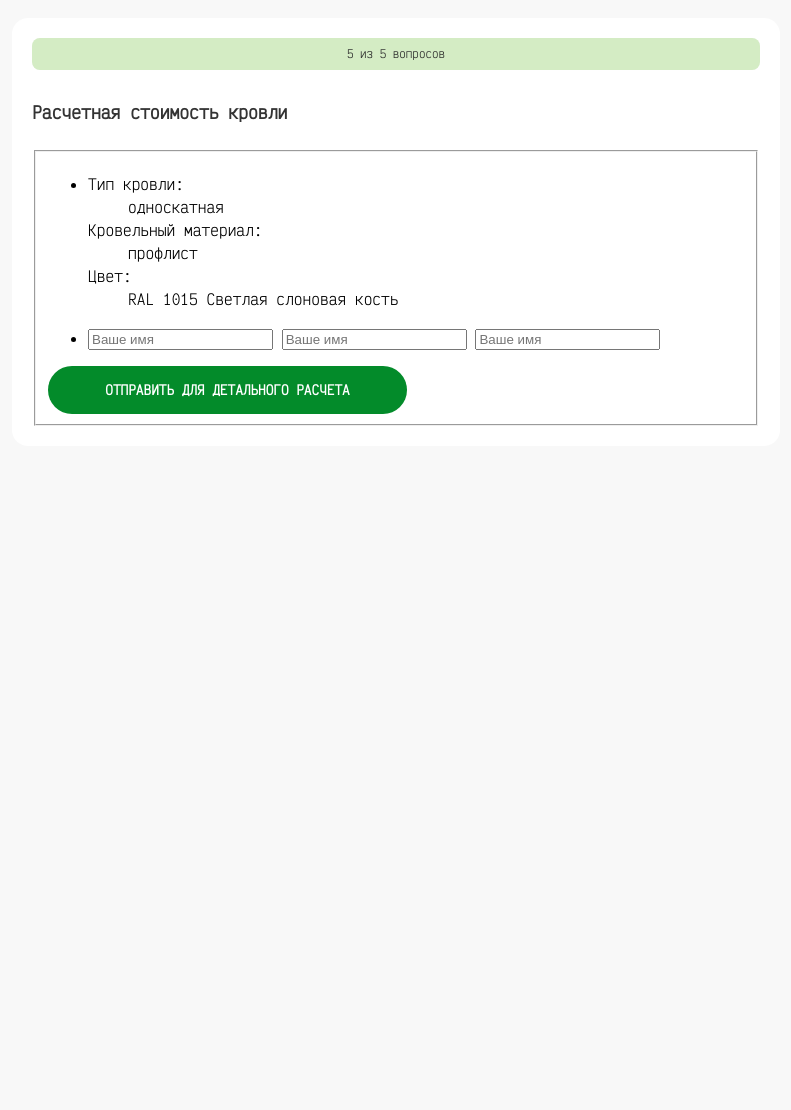
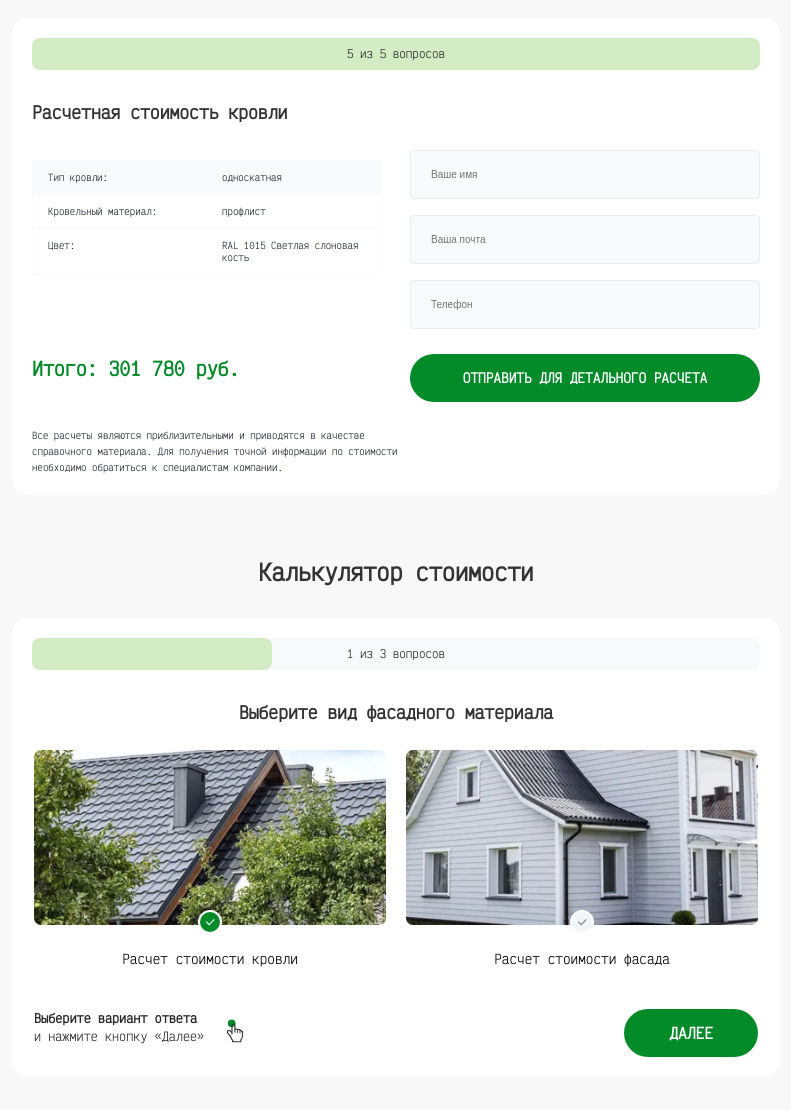
Before and after one commit to alexanderVLG/krovlya-calculator, a website: page source/index.html in a window 1280 px wide. Shown: the part 2920-4030 px from the top of the page, without its empty margins (244-1035 px from the left). Before the commit the page ends 3446 px from the top, so only its background shows below. Drawn offline with nearby package versions, Linux system fonts and the light colour scheme; files that its build step writes are made by us from their sources.

Commit message:
add photo, new sections

```diff
--- a/source/index.html
+++ b/source/index.html
@@ -426,23 +426,80 @@
                   <dd class="roof-description__definition">RAL 1015 Светлая слоновая кость</dd>
                 </dl>
               </li>
-              <li class="calculator-roof-total__item">
+              <li class="calculator-roof-total__item calculator-roof-total__item--input-flex">
                 <label>
                   <input class="calculator-roof-total__input" type="text" placeholder="Ваше имя" name="calculator-roof-total__name">
                 </label>
                 <label>
-                  <input class="calculator-roof-total__input" type="email" placeholder="Ваше имя" name="calculator-roof-total__email">
+                  <input class="calculator-roof-total__input" type="email" placeholder="Ваша почта" name="calculator-roof-total__email">
                 </label>
                 <label>
-                  <input class="calculator-roof-total__input" type="phone" placeholder="Ваше имя" name="calculator-roof-total__phone">
+                  <input class="calculator-roof-total__input" type="phone" placeholder="Телефон" name="calculator-roof-total__phone">
                 </label>
               </li>
             </ul>
+            <div class="calculator-roof-total__wrapper">
+              <p class="calculator-roof-total__text">Итого: <span id="calculator-total-price">301 780</span> руб.</p>
+              <button class="calculator-button calculator-button--font-size calculator-button--width calculator-button--primary-color calculator-button--primary-position" type="button">
+                Отправить для детального расчета
+              </button>
+            </div>
+            <p class="calculator-roof-total__notice">
+              Все расчеты являются приблизительными и приводятся в качестве справочного материала. Для получения точной информации по стоимости необходимо обратиться к специалистам компании.
+            </p>
+          </fieldset>
+        </form>
+      </div>
+    </section>
 
-            <button class="calculator-button calculator-button--font-size calculator-button--width calculator-button--primary-color calculator-button--primary-position" type="button">
-              Отправить для детального расчета
-            </button>
-
+    <!-- Фасад этапы -->
+    <!-- 1й этап -->
+    <section class="calculator">
+      <h1 class="calculator__title">Калькулятор стоимости</h1>
+      <div class="calculator__container">
+        <div class="progress-bar">
+          <div class="progress-bar-range" style="top: 0; left: 0; width: 33%;"></div>
+          <div class="progress-bar-text"><span>1&nbsp;</span>из <span>3&nbsp;</span>вопросов</div>
+        </div>
+        <form class="form-calculator" action="#">
+          <h2 class="form-calculator__title">Выберите вид фасадного материала</h2>
+          <fieldset class="calculator-filter">
+            <legend class="visually-hidden">Выберите вид фасадного материала</legend>
+            <ul class="calculator-filter__list">
+              <li class="calculator-filter__item">
+                <picture class="calculator-filter__image">
+                  <source media="(min-width: 1440px)" width="395" height="197" type="image/webp" srcset="images/step-1-photo1@1x.webp 1x, images/step-1-photo1@2x.webp 2x">
+                  <source media="(min-width: 768px)" width="395" height="197" type="image/webp" srcset="images/step-1-photo1@1x.webp 1x, images/step-1-photo1@2x.webp 2x">
+                  <img class="calculator-filter__image" src="images/step-1-photo1@1x.webp" srcset="images/step-1-photo1@2x.webp 2x" width="280" height="140" alt="Загородный дом.">
+                </picture>
+                <label class="control">
+                  <input class="control-input visually-hidden" type="radio" name="type-calculation" checked>
+                  <span class="control-mark"><svg width="10" height="8" viewBox="0 0 10 8" fill="none" xmlns="http://www.w3.org/2000/svg">
+                      <path d="M1.18176 3.72731L4.18176 6.72731L9.36358 1.27277" stroke-width="1.09091" />
+                    </svg></span>
+                  <span class="control-label">Расчет стоимости кровли</span>
+                </label>
+              </li>
+              <li class="calculator-filter__item">
+                <picture class="calculator-filter__image">
+                  <source media="(min-width: 1440px)" width="395" height="197" type="image/webp" srcset="images/step-1-photo2@1x.webp 1x, images/step-1-photo2@2x.webp 2x">
+                  <source media="(min-width: 768px)" width="395" height="197" type="image/webp" srcset="images/step-1-photo2@1x.webp 1x, images/step-1-photo2@2x.webp 2x">
+                  <img class="calculator-filter__image" src="images/step-1-photo2@1x.webp" srcset="images/step-1-photo2@2x.webp 2x" width="280" height="140" alt="Загородный дом.">
+                </picture>
+                <label class="control">
+                  <input class="control-input visually-hidden" type="radio" name="type-calculation">
+                  <span class="control-mark"><svg width="10" height="8" viewBox="0 0 10 8" fill="none" xmlns="http://www.w3.org/2000/svg">
+                      <path d="M1.18176 3.72731L4.18176 6.72731L9.36358 1.27277" stroke-width="1.09091" />
+                    </svg></span>
+                  <span class="control-label">Расчет стоимости фасада</span>
+                </label>
+              </li>
+            </ul>
+            <p class="calculator-filter__text">
+              <strong>Выберите вариант ответа</strong><br>
+              и нажмите кнопку &laquo;Далее&raquo;
+            </p>
+            <button class="calculator-button calculator-button--primary-color calculator-button--primary-position" type="button">Далее</button>
           </fieldset>
         </form>
       </div>
--- a/source/styles/blocks/calculator-button.scss
+++ b/source/styles/blocks/calculator-button.scss
@@ -29,6 +29,10 @@
     max-width: 359px;
 
     @media (min-width: $tablet-width) {
+      width: 350px;
+    }
+
+    @media (min-width: $desktop-width) {
       width: 359px;
     }
   }
--- /dev/null
+++ b/source/styles/blocks/calculator-roof-total.scss
@@ -0,0 +1,110 @@
+.calculator-roof-total {
+  margin: 0;
+  padding: 0;
+  display: grid;
+  gap: 25px;
+  border: none;
+}
+
+.calculator-roof-total__list {
+  margin: 0;
+  padding-left: 0;
+  display: grid;
+  gap: 28px;
+  list-style-type: none;
+
+  @media (min-width: $tablet-width) {
+    grid-template-columns: 1fr 1fr;
+  }
+}
+
+.calculator-roof-total__item--input-flex {
+  display: flex;
+  flex-direction: column;
+  row-gap: 16px;
+  max-width: 450px;
+
+  @media (min-width: $desktop-width) {
+    max-width: 358px;
+  }
+}
+
+.roof-description {
+  display: grid;
+  grid-template-columns: 1fr 1fr;
+  max-width: 450px;
+  font-size: 10px;
+  line-height: 12px;
+  color: $color-third-text;
+
+  @media (min-width: $desktop-width) {
+    width: 424px;
+    max-width: auto;
+  }
+}
+
+.roof-description__term {
+  padding: 10px 15px;
+  border-top: 1px solid #fafafa;
+  border-bottom: 1px solid #fafafa;
+  border-left: 1px solid #fafafa;
+
+  &:first-child {
+    background-color: $bg-input;
+  }
+}
+
+.roof-description__definition {
+  margin-left: 0;
+  padding: 10px 15px;
+  border-top: 1px solid #fafafa;
+  border-bottom: 1px solid #fafafa;
+  border-right: 1px solid #fafafa;
+
+  &:nth-child(2) {
+    background-color: $bg-input;
+  }
+}
+
+.calculator-roof-total__input {
+  padding: 16px 20px;
+  width: 100%;
+  font-size: 10px;
+  font-weight: 400;
+  line-height: 15px;
+  color: $input-color-text;
+  background-color: $bg-input;
+  border: 1px solid #ececec;
+  border-radius: 4px;
+}
+
+.calculator-roof-total__wrapper {
+  display: flex;
+  flex-direction: column;
+  gap: 25px;
+
+  @media (min-width: $tablet-width) {
+    flex-direction: row;
+  }
+}
+
+.calculator-roof-total__text {
+  margin: 0;
+  font-size: 20px;
+  font-weight: 600;
+  color: $total-price-color;
+
+  @media (min-width: $tablet-width) {
+    margin-right: auto;
+  }
+}
+
+.calculator-roof-total__notice {
+  margin: 0;
+  padding-right: 30px;
+  text-align: left;
+  max-width: 424px;
+  font-size: 10px;
+  line-height: 16px;
+  color: $color-third-text;
+}
--- a/source/styles/common/variables.scss
+++ b/source/styles/common/variables.scss
@@ -7,6 +7,7 @@ $primary-font-bold: "VictorMono-Bold", "Arial", sans-serif;
 $color-base-text: #333333;
 $color-secondary-text: #2a2a2a;
 $color-third-text: #1d242d;
+$input-color-text: #b9b9b9;
 $color-button-text: #ffffff;
 $color-button-secondary-text: #9aa1a5;
 $bg-button-primary-color: #038b2a;
@@ -14,6 +15,7 @@ $bg-button-secondary-color: #eff1f2;
 $bg-progress-bar: #f7f9fa;
 $bg-progress-bar-filled: #d4ecc4;
 $bg-input: #f9fafb;
+$total-price-color: #038b2a;
 
 // viewports
 $mobile-width-only: 767px;
--- a/source/styles/styles.scss
+++ b/source/styles/styles.scss
@@ -16,3 +16,4 @@
 @import "./blocks/roof-dimensions-input.scss";
 @import "./blocks/choose-color.scss";
 @import "./blocks/control.scss";
+@import "./blocks/calculator-roof-total.scss";
```
Also changed, not shown: source/images/fasad-step1-photo1@1x.jpg (added), source/images/fasad-step1-photo1@1x.webp (added), source/images/fasad-step1-photo1@2x.jpg (added), source/images/fasad-step1-photo1@2x.webp (added), source/images/fasad-step1-photo2@1x.jpg (added), source/images/fasad-step1-photo2@1x.webp (added), source/images/fasad-step1-photo2@2x.jpg (added), source/images/fasad-step1-photo2@2x.webp (added), source/images/fasad-step2@1x.png (added), source/images/fasad-step2@1x.webp (added), source/images/fasad-step2@2x.png (added), source/images/fasad-step2@2x.webp (added).
